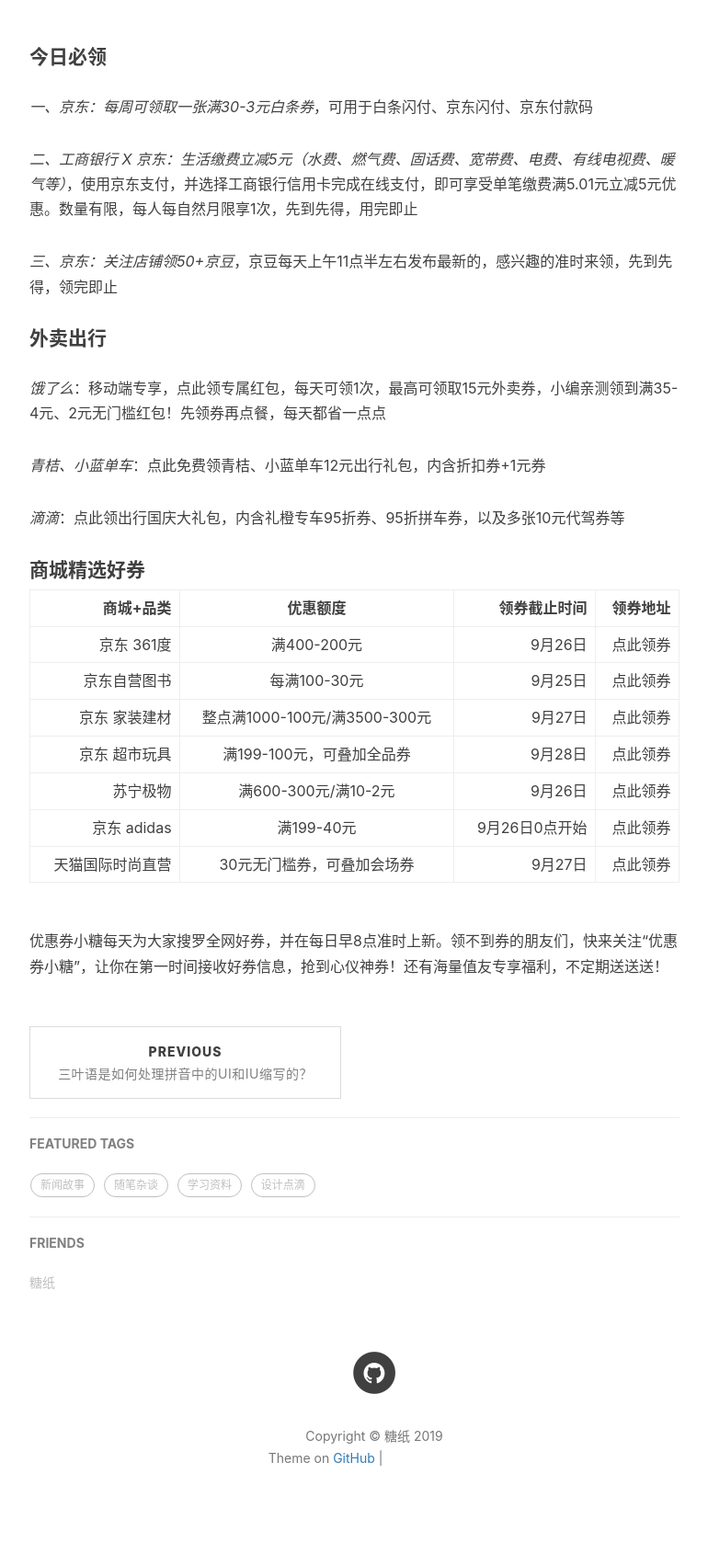
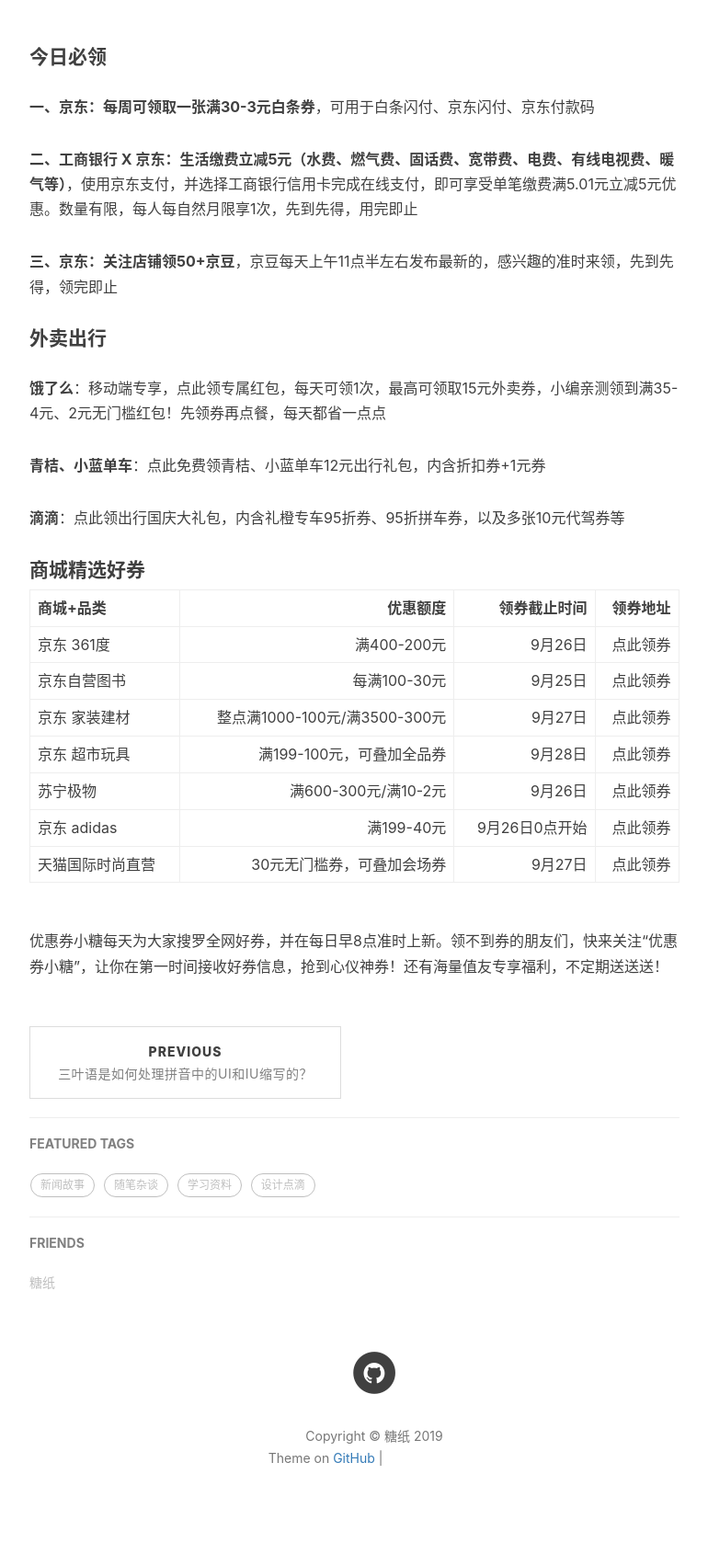
Before and after one commit to jrhq/jrhq.github.io, a Jekyll site: the page built from _posts/2019-09-25-今日好券.md, in a window 1280 px wide. Shown: the part 644-2334 px from the top of the page at 92% size, without its empty margins (233-1003 px from the left). Built offline with Jekyll 4.4.1, drawn with Linux system fonts in a browser that asks for light colours; nearby versions of some CDN libraries; comment, search, counter and statistics services are not loaded; grey boxes are pictures that could not be loaded.

```diff
--- a/_posts/2019-09-25-今日好券.md
+++ b/_posts/2019-09-25-今日好券.md
@@ -12,30 +12,30 @@ tags:
 
 #### 今日必领
 
-*一、京东：每周可领取一张满30-3元白条券*，可用于白条闪付、京东闪付、京东付款码
+**一、京东：每周可领取一张满30-3元白条券**，可用于白条闪付、京东闪付、京东付款码
 
-*二、工商银行 X 京东：生活缴费立减5元（水费、燃气费、固话费、宽带费、电费、有线电视费、暖气等）*，使用京东支付，并选择工商银行信用卡完成在线支付，即可享受单笔缴费满5.01元立减5元优惠。数量有限，每人每自然月限享1次，先到先得，用完即止
+**二、工商银行 X 京东：生活缴费立减5元（水费、燃气费、固话费、宽带费、电费、有线电视费、暖气等）**，使用京东支付，并选择工商银行信用卡完成在线支付，即可享受单笔缴费满5.01元立减5元优惠。数量有限，每人每自然月限享1次，先到先得，用完即止
 
-*三、京东：关注店铺领50+京豆*，京豆每天上午11点半左右发布最新的，感兴趣的准时来领，先到先得，领完即止
+**三、京东：关注店铺领50+京豆**，京豆每天上午11点半左右发布最新的，感兴趣的准时来领，先到先得，领完即止
 
 #### 外卖出行
 
-*饿了么*：移动端专享，点此领专属红包，每天可领1次，最高可领取15元外卖券，小编亲测领到满35-4元、2元无门槛红包！先领券再点餐，每天都省一点点
+**饿了么**：移动端专享，点此领专属红包，每天可领1次，最高可领取15元外卖券，小编亲测领到满35-4元、2元无门槛红包！先领券再点餐，每天都省一点点
 
-*青桔、小蓝单车*：点此免费领青桔、小蓝单车12元出行礼包，内含折扣券+1元券
+**青桔、小蓝单车**：点此免费领青桔、小蓝单车12元出行礼包，内含折扣券+1元券
 
-*滴滴*：点此领出行国庆大礼包，内含礼橙专车95折券、95折拼车券，以及多张10元代驾券等
+**滴滴**：点此领出行国庆大礼包，内含礼橙专车95折券、95折拼车券，以及多张10元代驾券等
 
 #### 商城精选好券
 
-| 商城+品类 | 优惠额度 | 领券截止时间 | 领券地址 |
-|-:|:-:|-:|-:|
-| 京东 361度 | 满400-200元 | 9月26日 | 点此领券 |
-| 京东自营图书 | 每满100-30元 | 9月25日 | 点此领券 |
-| 京东 家装建材 | 整点满1000-100元/满3500-300元 | 9月27日 | 点此领券 |
-| 京东 超市玩具 | 满199-100元，可叠加全品券 | 9月28日 | 点此领券 |
-| 苏宁极物 | 满600-300元/满10-2元 | 9月26日 | 点此领券 |
-| 京东 adidas | 满199-40元 | 9月26日0点开始 | 点此领券 |
-| 天猫国际时尚直营 | 30元无门槛券，可叠加会场券 | 9月27日 | 点此领券 |
+商城+品类|优惠额度|领券截止时间|领券地址
+--|--:|--:|--:
+京东 361度|满400-200元|9月26日|点此领券
+京东自营图书|每满100-30元|9月25日|点此领券
+京东 家装建材|整点满1000-100元/满3500-300元|9月27日|点此领券
+京东 超市玩具|满199-100元，可叠加全品券|9月28日|点此领券
+苏宁极物|满600-300元/满10-2元| 9月26日|点此领券
+京东 adidas|满199-40元|9月26日0点开始|点此领券
+天猫国际时尚直营|30元无门槛券，可叠加会场券|9月27日|点此领券
 
 优惠券小糖每天为大家搜罗全网好券，并在每日早8点准时上新。领不到券的朋友们，快来关注“优惠券小糖”，让你在第一时间接收好券信息，抢到心仪神券！还有海量值友专享福利，不定期送送送！
```
